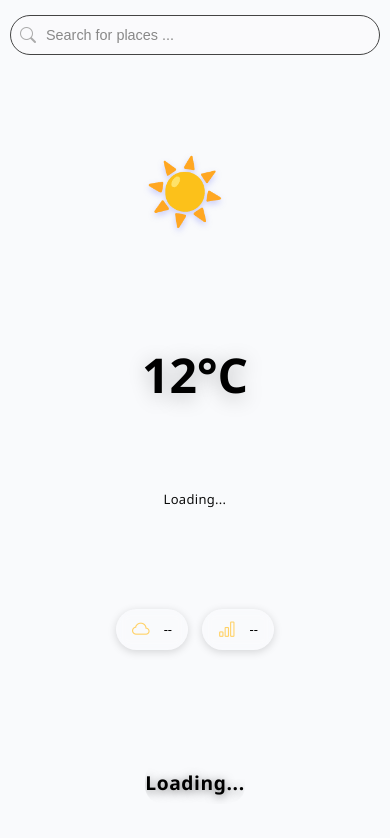
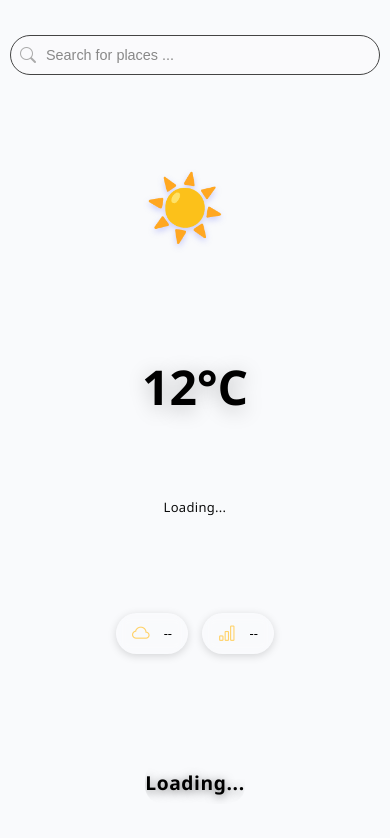
Before and after one commit to tahirpathan2025/weatherApp, a plain HTML site: page index.html in a window 390 px wide. Drawn offline with nearby package versions, Linux system fonts and the light colour scheme.

Commit message:
margin changes

```diff
--- a/style.css
+++ b/style.css
@@ -1074,6 +1074,10 @@
     font-size: 13px !important;
   }
 
+  .search-bar-container{
+    margin-top: 20px;
+  }
+
   /* Adjust conditions font size */
   .weather-conditions {
     font-size: 13px !important;
```
